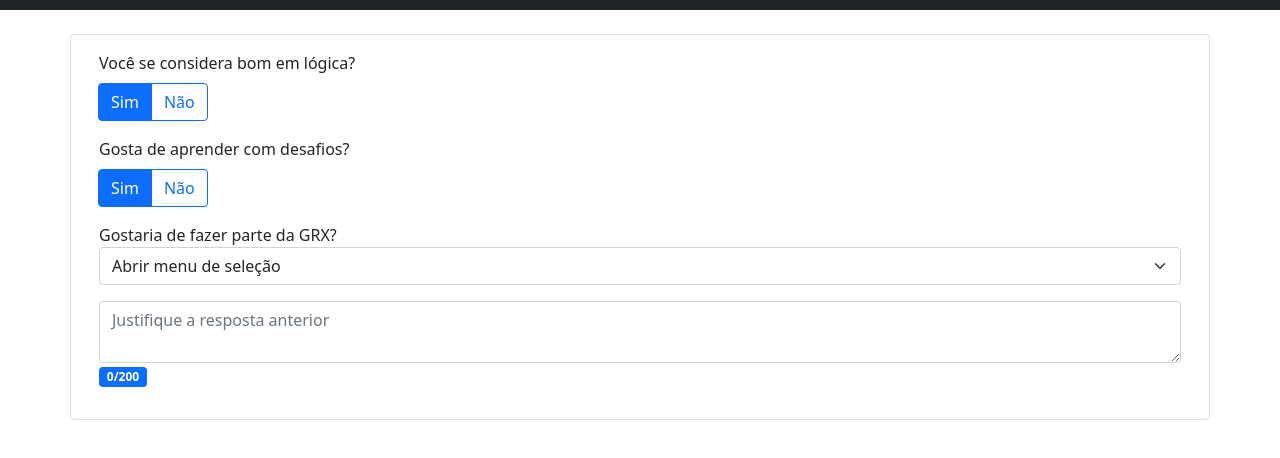
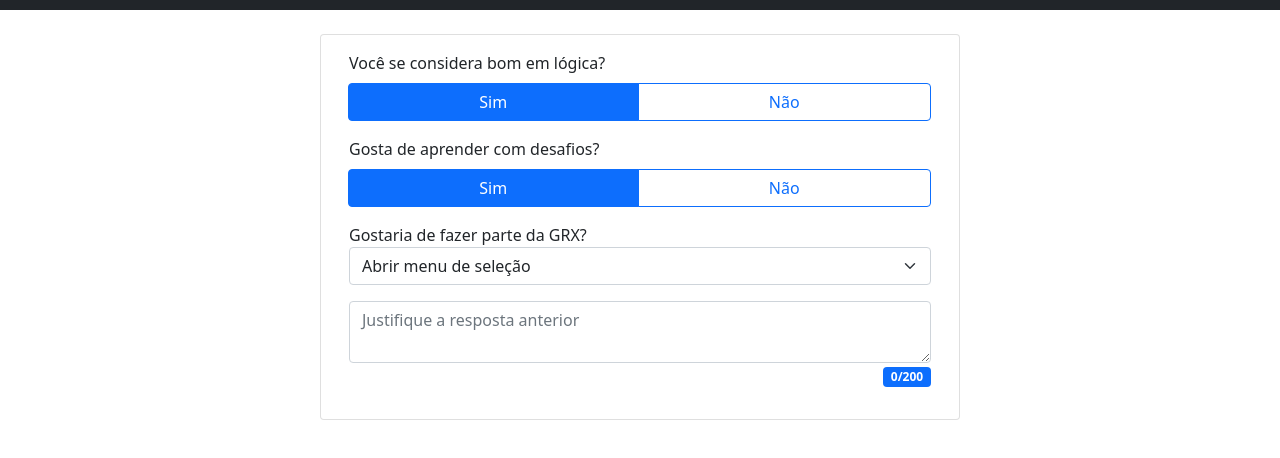
Before and after one commit to LeomarLinhares/desafio-coleta-grx, a plain HTML site: page index.html in a window 1280 px wide. Shown: the part 52-510 px from the top of the page. Drawn offline with nearby package versions, Linux system fonts and the light colour scheme.

Commit message:
:lipstick: feat: style the interface

```diff
--- a/index.html
+++ b/index.html
@@ -18,14 +18,14 @@
     </nav>
   </header>
 
-  <main class="container card mt-4">
-    <form class="card-body" action="." method="post">
+  <main class="container card mt-4 w-50">
+    <form class="card-body d-flex flex-column" action="." method="post">
 
       <div class="mb-3">
         <div class="mb-2">
           <label for="question_1">Você se considera bom em lógica?</label>
         </div>
-        <div class="btn-group" role="group" aria-label="Você se considera bom em lógica?">
+        <div class="btn-group w-100" role="group" aria-label="Você se considera bom em lógica?">
           <input type="radio" class="btn-check" name="question_1" id="q1-sim" value="Sim" autocomplete="off" checked>
           <label class="btn btn-outline-primary" for="q1-sim">Sim</label>
 
@@ -38,7 +38,7 @@
         <div class="mb-2">
           <label for="question_2">Gosta de aprender com desafios?</label>
         </div>
-        <div class="btn-group" role="group" aria-label="Gosta de aprender com desafios?">
+        <div class="btn-group w-100" role="group" aria-label="Gosta de aprender com desafios?">
           <input type="radio" class="btn-check" name="question_2" id="q2-sim" value="Sim" autocomplete="off" checked>
           <label class="btn btn-outline-primary" for="q2-sim">Sim</label>
 
@@ -58,11 +58,11 @@
         </select>
       </div>
 
-      <div class="mb-3">
+      <div class="mb-3 d-flex flex-column">
         <div class="input-group">
           <textarea class="form-control" placeholder="Justifique a resposta anterior" id="floatingTextarea"></textarea>
         </div>
-        <span class="badge bg-primary">0/200</span>
+        <span class="badge bg-primary align-self-end mt-1" id="charCounter">0/200</span>
       </div>
 
     </form>
```
